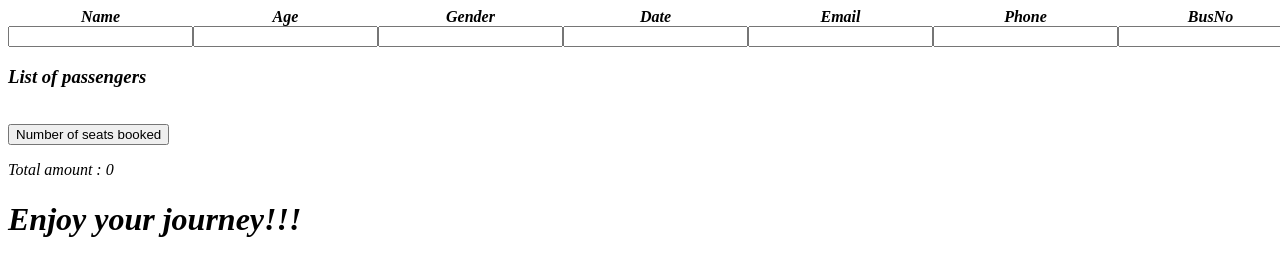
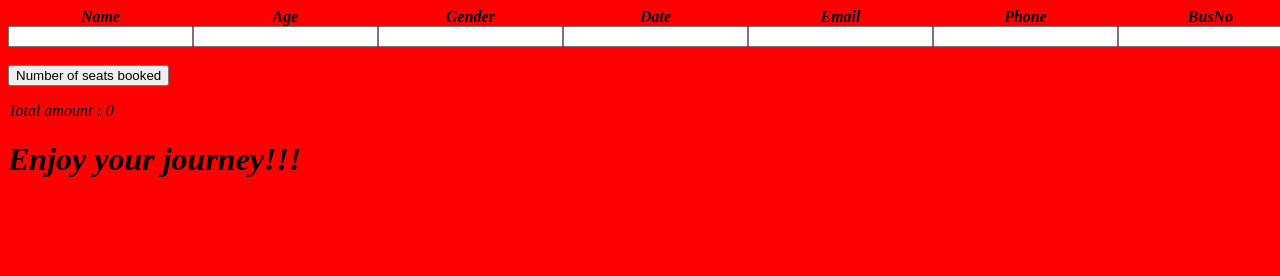
Before and after one commit to suntharamoorthy/flight-booking, a plain HTML site: page book.html in a window 1280 px wide. Shown: the top 276 px of the page. Drawn offline with nearby package versions, Linux system fonts and the light colour scheme.

Commit message:
Add files via upload

```diff
--- a/book.html
+++ b/book.html
@@ -4,7 +4,7 @@
     <title>Booking</title>
     <style>
       body{
-        background :white;
+        background :red;
         font-style: oblique;
         font-family: 'Times New Roman', Times, serif;
       }
@@ -113,14 +113,14 @@
 
 
 
-        <h3>List of passengers</h3>
+
 
 
 
           <br>
           <button ng-click="getLength()">Number of seats booked</button>
            <p>{{length}}</p>
-           <p> Total amount : {{length * 300 }}</p>
+           <p> Total amount : {{length * 3000 }}</p>
            <custom-test-directive></custom-test-directive>
 
       <br>
```
Also changed, not shown: index.html (+3 -3 lines).
